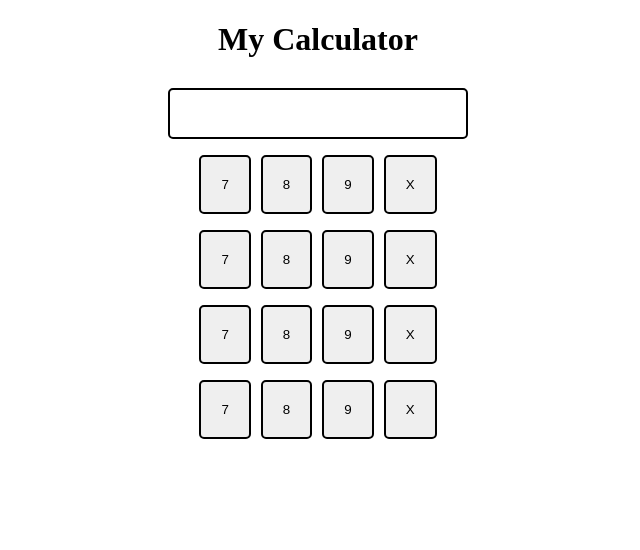
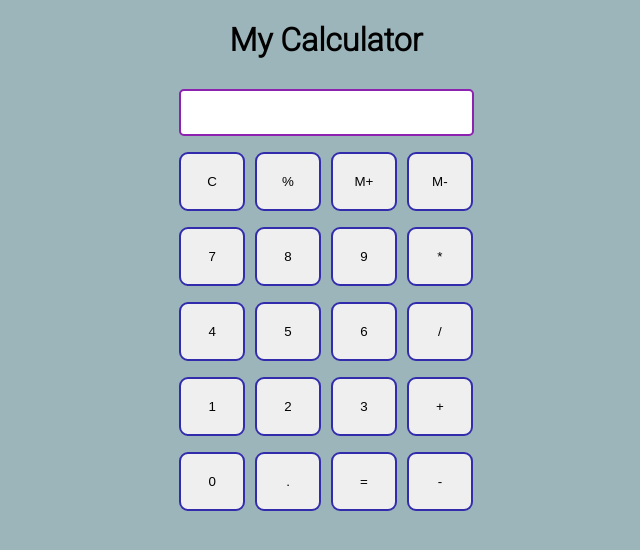
Before and after one commit to Omkarkadam-dev/Calculator, a plain HTML site: page index.html in a window 1280 px wide. Shown: the whole page, without its empty margins (322-962 px from the left). Drawn offline with Linux system fonts and the light colour scheme.

Commit message:
Completed the Calculator

```diff
--- a/index.html
+++ b/index.html
@@ -1,46 +1,52 @@
 <!DOCTYPE html>
-<html lang="en">
+<html>
 
 <head>
-    <meta charset="UTF-8">
-    <meta name="viewport" content="width=device-width, initial-scale=1.0">
-    <title>Calculator - Omkar Kadam</title>
-    <link rel="stylesheet" href="style.css" type="text/css" />
-    <link rel="stylesheet" href="utils.css" type="text/css" />
+    <meta charset="utf-8">
+    <meta name="viewport" content="width=device-width">
+    <title>Calculator - Omkar Kadam </title>
+    <link href="style.css" rel="stylesheet" type="text/css" />
+    <link href="utils.css" rel="stylesheet" type="text/css" />
 </head>
 
 <body>
-    <h1 class="text-center"> My Calculator </h1>
-    <div class="container flex flex-col item-center  mx-auto m-w-20">
+    <h1 class="text-center">My Calculator</h1>
+    <div class="container flex flex-col items-center mx-auto m-w-20">
         <div class="row">
-            <input class="input" type="text">
+            <input class="input" type="text" />
         </div>
-
         <div class="row">
-            <button class="button">7</button>
-            <button class="button">8</button>
-            <button class="button">9</button>
-            <button class="button">X</button>
+            <button class="button">C</button>
+            <button class="button">%</button>
+            <button class="button">M+</button>
+            <button class="button">M-</button>
         </div>
         <div class="row">
             <button class="button">7</button>
             <button class="button">8</button>
             <button class="button">9</button>
-            <button class="button">X</button>
+            <button class="button">*</button>
         </div>
         <div class="row">
-            <button class="button">7</button>
-            <button class="button">8</button>
-            <button class="button">9</button>
-            <button class="button">X</button>
+            <button class="button">4</button>
+            <button class="button">5</button>
+            <button class="button">6</button>
+            <button class="button">/</button>
         </div>
         <div class="row">
-            <button class="button">7</button>
-            <button class="button">8</button>
-            <button class="button">9</button>
-            <button class="button">X</button>
+            <button class="button">1</button>
+            <button class="button">2</button>
+            <button class="button">3</button>
+            <button class="button">+</button>
+        </div>
+        <div class="row">
+            <button class="button">0</button>
+            <button class="button">.</button>
+            <button class="button">=</button>
+            <button class="button">-</button>
         </div>
     </div>
+    <script src="script.js"></script>
 </body>
 
 </html>
--- /dev/null
+++ b/script.js
@@ -0,0 +1,19 @@
+let string = "";
+let buttons = document.querySelectorAll('.button');
+Array.from(buttons).forEach((button) => {
+    button.addEventListener('click', (e) => {
+        if (e.target.innerHTML == '=') {
+            string = eval(string);
+            document.querySelector('input').value = string;
+        }
+        else if (e.target.innerHTML == 'C') {
+            string = ""
+            document.querySelector('input').value = string;
+        }
+        else {
+            console.log(e.target)
+            string = string + e.target.innerHTML;
+            document.querySelector('input').value = string;
+        }
+    })
+})
--- a/style.css
+++ b/style.css
@@ -1,25 +1,31 @@
-<style>
-@import url('https://fonts.googleapis.com/css2?family=Playwrite+NG+Modern:wght@100..400&family=Roboto:ital,wght@0,100;0,300;0,400;0,500;0,700;0,900;1,100;1,300;1,400;1,500;1,700;1,900&display=swap');
-</style>
-html,body{
+@import url('https://fonts.googleapis.com/css2?family=Roboto:wght@300&family=Ubuntu:wght@300&display=swap');
+
+html,
+body {
     height: 100%;
     width: 100%;
     font-family: 'Roboto', sans-serif;
+    background-color: rgb(156, 181, 187);
 }
-.button{
+
+.button {
+    width: 66px;
     padding: 20px;
     margin: 0 3px;
-    border: 2px solid black;
-    border-radius: 5px;
+    border: 2px solid rgb(50, 44, 173);
+    border-radius: 9px;
     cursor: pointer;
 }
-.row{
+
+.row {
     margin: 8px 0;
 }
-.row input{
-    font-size: 23px;
+
+.row input {
+    width: 291px;
+    font-size: 20px;
     margin: 0;
     padding: 10px 0px;
-    border: 2px solid black;
+    border: 2px solid rgb(140, 34, 175);
     border-radius: 5px;
 }
--- a/utils.css
+++ b/utils.css
@@ -2,16 +2,12 @@
     text-align: center;
 }
 
-.bg {
+.bg-red {
     background: red;
 }
 
 .mx-auto {
     margin: auto;
-}
-
-.m-w-20 {
-    max-width: 20vw;
 }
 
 .flex {
@@ -21,6 +17,7 @@
 .flex-col {
     flex-direction: column;
 }
-.item-center{
+
+.items-center {
     align-items: center;
 }
```
